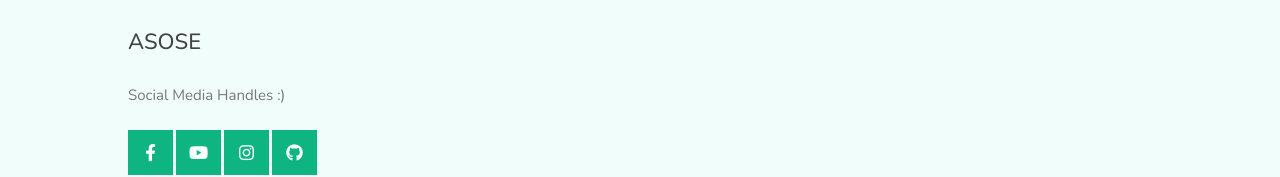
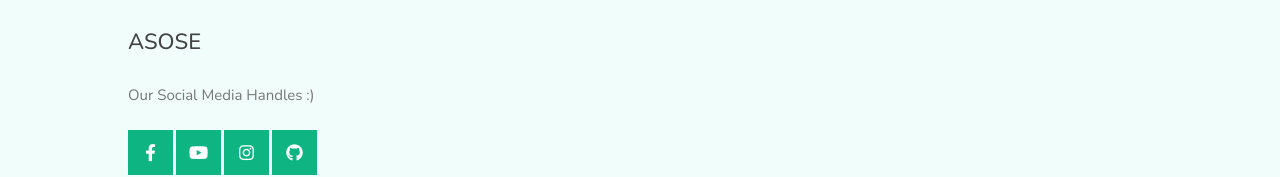
Before and after one commit to 0premthecoder/Asose, a Next.js app: page /contact in a window 1280 px wide. Shown: the part 1728-1905 px from the top of the page. Built offline with nearby package versions, Linux system fonts and the light colour scheme.

Commit message:
fixing bug

```diff
--- a/pages/components/Footer.js
+++ b/pages/components/Footer.js
@@ -6,7 +6,7 @@ export default function Footer() {
             <div className="box">
                 <h3> ASOSE</h3>
                 <p>
-                Social Media Handles :)
+                Our Social Media Handles :)
                 </p>
                 <div className="share">
                     <a href="#" className="fab fa-facebook-f" />
```
